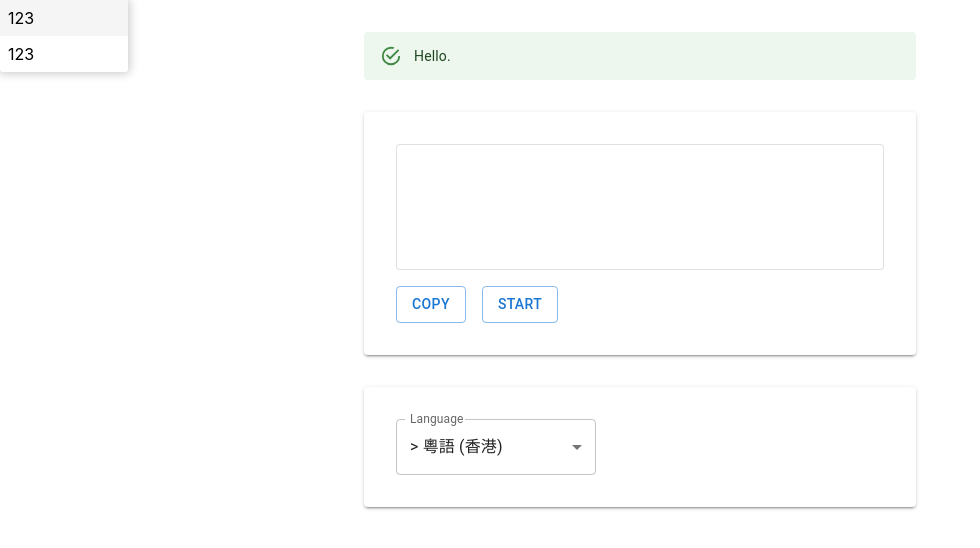
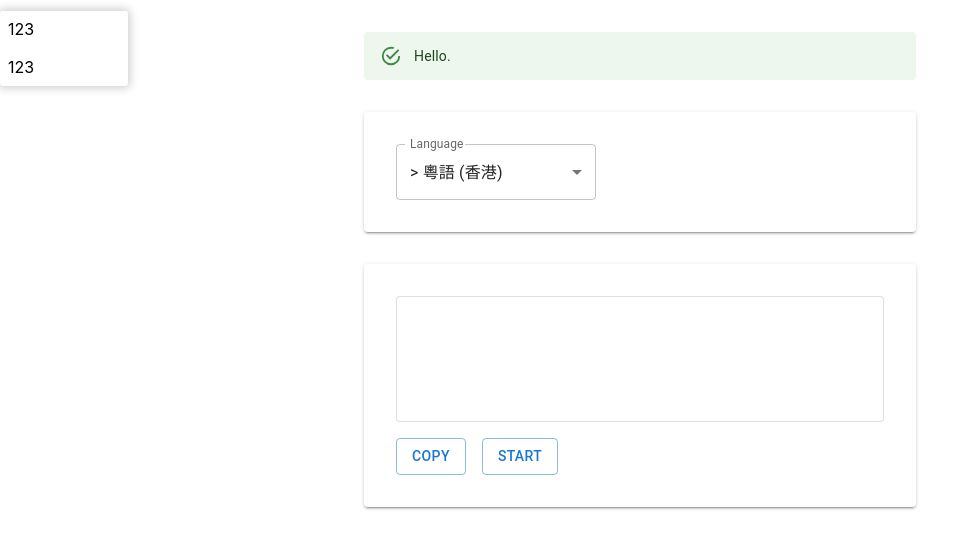
Before and after one commit to Jerrylum/web-speech-editor, a React (Create React App) app: page / in a window 1280 px wide. Shown: the top 548 px of the page, without its empty margins (0-980 px from the left). Built offline with nearby package versions, Linux system fonts and the light colour scheme.

Commit message:
implement menu

```diff
--- a/public/index.html
+++ b/public/index.html
@@ -41,12 +41,14 @@
     -->
 
     <!-- Jerry: insert transcript-menu here -->
-    <div class="transcript-menu show">
-      <div>
-        123
-      </div>
-      <div>
-        123
+    <div class="transcript-menu-wrapper show">
+      <div class="transcript-menu">
+        <div>
+          123
+        </div>
+        <div>
+          123
+        </div>
       </div>
     </div>
   </body>
--- a/src/Algorithm.ts
+++ b/src/Algorithm.ts
@@ -100,7 +100,7 @@ export function recognition_result_to_transcripts(result: SpeechRecognitionResul
         raw_input.push(result[i].transcript);
     }
 
-    let diff = diff_algorithm(raw_input);
+    let diff = diff_algorithm(raw_input, false);
     let rtn: ITranscript[] = [];
 
     for (let section of diff) {
--- a/src/App.tsx
+++ b/src/App.tsx
@@ -89,9 +89,6 @@ export default class App extends React.Component<{}, IAppState> {
     }
 
     recognition.onresult = (event: SpeechRecognitionEvent) => {
-      // let final_transcripts = prevState.final_transcripts;
-      // let interim_transcripts: ITranscript[] = [];
-
       let editor = this.doGetEditor();
       if (!editor) return;
 
@@ -103,17 +100,25 @@ export default class App extends React.Component<{}, IAppState> {
         let result = event.results[i];
         let transcript = recognition_result_to_transcripts(result);
 
-        if (result.isFinal) console.log(transcript);
-
         transcript.forEach(t => doc_transcripts += `<span
             id="${t.uuid}"
             class="transcript ${result.isFinal ? '' : 'interim'}"
-            ${t.options.size > 1 ? `transcript-options="${Array.from(t.options).join(';')}"` : ''}
+            ${t.options.size > 1 ? `transcript-options="${Array.from(t.options).sort().join(';')}"` : ''}
             >${t.selected}</span>`);
       }
 
       this.doInsertHtml(doc_transcripts, editor);
     }
+
+    this.doGetTranscriptMenu()?.addEventListener("scroll", event => {
+      let menu = this.doGetTranscriptMenu();
+      if (!menu) return;
+
+      if (menu.childNodes.length == 0) return;
+
+      // TODO
+      this.doMenuAssignHotkey();
+    });
 
 
     document.body.addEventListener('mouseover', (event: MouseEvent) => {
@@ -125,7 +130,7 @@ export default class App extends React.Component<{}, IAppState> {
         if (this.doMenuShow(target)) return;
       }
 
-      if (menu.classList.contains('show') && !this.menu_dismiss_timeout) {
+      if (this.menu_focused_transcript != null && !this.menu_dismiss_timeout) {
         this.menu_dismiss_timeout = setTimeout(this.doMenuHide, 500);
       }
 
@@ -135,9 +140,21 @@ export default class App extends React.Component<{}, IAppState> {
       let menu = this.doGetTranscriptMenu();
       if (!menu || !this.menu_focused_transcript) return;
 
-      let target = event.target;
-      if (target && target instanceof HTMLElement && menu.contains(target)) {
-        this.menu_focused_transcript.innerText = target.innerText;
+      let e_target = event.target;
+      if (e_target && e_target instanceof HTMLElement && menu.contains(e_target)) {
+        let target = event.target as HTMLElement;
+        while (
+          menu.contains(target) &&
+          !target.classList.contains('transcript-option') &&
+          target.parentElement != null)
+          target = target.parentElement;
+
+        if (target.classList.contains('transcript-delete-option')) {
+          this.menu_focused_transcript.innerText = '';
+        } else {
+          let span = target.querySelector('span.content') as HTMLElement | null;
+          this.menu_focused_transcript.innerText = span?.innerText || '';
+        }
         this.doMenuHide();
       }
     });
@@ -148,8 +165,8 @@ export default class App extends React.Component<{}, IAppState> {
 
       if (target?.matches('.transcript[transcript-options]')) {
         target.removeAttribute('transcript-options');
-        this.doMenuHide();
       }
+      this.doMenuHide();
     });
   }
 
@@ -159,6 +176,8 @@ export default class App extends React.Component<{}, IAppState> {
     let menu = this.doGetTranscriptMenu();
     if (!menu) return;
 
+    let menu_wrapper = this.doGetTranscriptMenuWrapper() as HTMLElement;
+
     if (this.menu_dismiss_timeout) clearTimeout(this.menu_dismiss_timeout);
     this.menu_dismiss_timeout = null;
 
@@ -166,18 +185,28 @@ export default class App extends React.Component<{}, IAppState> {
       let pos = target.getBoundingClientRect();
       let font_size = parseInt(document.defaultView?.getComputedStyle(menu).fontSize || '') || 0;
 
-      menu.style.left = `${pos.x - 15}px`;
-      menu.style.top = `${pos.y + font_size + 10}px`;
+      menu_wrapper.style.left = `${pos.x - 15}px`;
+      menu_wrapper.style.top = `${pos.y + font_size}px`;
+      menu_wrapper.classList.add('show');
       menu.innerHTML = '';
-      menu.classList.add('show');
       this.menu_focused_transcript = target;
 
       target.getAttribute('transcript-options')?.split(';').forEach(o => {
-        if (o == target.innerText) return;
+        if (o == target.innerText)
+          return;
+
         let option = document.createElement('div');
-        // option.classList.add('transcript-option');
-        option.innerText = o;
+        option.innerHTML = '<span class="hotkey-number">1</span>';
+        option.classList.add('transcript-option');
+        if (o == '') {
+          option.classList.add('transcript-delete-option');
+          option.innerHTML += '<font color="darkgrey">(delete)</font>';
+        } else {
+          option.innerHTML += `<span class="content">${o}</span>`;
+        }
         menu?.appendChild(option);
+
+        this.doMenuAssignHotkey();
       });
 
       return true;
@@ -188,9 +217,35 @@ export default class App extends React.Component<{}, IAppState> {
   }
 
   doMenuHide = () => {
-    this.doGetTranscriptMenu()?.classList.remove('show');
+    this.doGetTranscriptMenuWrapper()?.classList.remove('show');
     this.menu_dismiss_timeout = null;
     this.menu_focused_transcript = null;
+  }
+
+  doMenuAssignHotkey = () => {
+    let menu = this.doGetTranscriptMenu();
+    if (!menu) return;
+
+    // assume height of element is 30
+    // 0~15 -> 0, 15~45 -> 1
+    let scroll_top = menu.scrollTop + 1;
+    let height_of_element = (menu.childNodes[0] as HTMLElement).getBoundingClientRect().height;
+    let index = Math.floor((scroll_top + height_of_element / 2) / height_of_element);
+
+    for (let i = 0; i < menu.childElementCount; i++) {
+      let node = menu.childNodes[i] as HTMLElement;
+      let hotkey_num = (node.querySelector('span.hotkey-number') as HTMLElement);
+
+      if (i < index || i > index + 8)
+        hotkey_num.innerText = '';
+      else
+        hotkey_num.innerText = '' + (i - index + 1);
+    }
+
+  }
+
+  doGetTranscriptMenuWrapper = (): (HTMLElement | null) => {
+    return document.querySelector('.transcript-menu-wrapper');
   }
 
   doGetTranscriptMenu = (): (HTMLElement | null) => {
@@ -288,6 +343,7 @@ export default class App extends React.Component<{}, IAppState> {
       <>
         <Container maxWidth="sm" sx={{ pt: 4 }}>
           <MyAlert data={this.state.alert_message} />
+          {option_paper}
           <Paper elevation={2} sx={{ mt: 4, p: 4 }}>
             <Paper variant="outlined" className="Editor" id="ref-editor" sx={{ m: 0, p: 1.5, minHeight: '100px' }} contentEditable>
             </Paper>
@@ -304,7 +360,6 @@ export default class App extends React.Component<{}, IAppState> {
                 : null}
             </Stack>
           </Paper>
-          {option_paper}
         </Container>
       </>
     );
--- a/src/style/App.css
+++ b/src/style/App.css
@@ -52,27 +52,58 @@
   margin-bottom: -3px;
 }
 
+/* Jerry: belongs to insert script */
+.transcript-menu-wrapper {
+  position: fixed;
+  min-width: 8rem;
+  top: 0;
+  left: 0;
+  display: inline-block;
+}
 
-/* Jerry: belongs to insert script */
 .transcript-menu {
-  position: fixed;
   min-width: 8rem;
   background-color: white;
   border-radius: 3px;
   -webkit-box-shadow: rgba(0, 0, 0, 0.2) 0 0 10px 2px;
   -moz-box-shadow: rgba(0, 0, 0, 0.2) 0 0 10px 2px;
   box-shadow: rgba(0, 0, 0, 0.2) 0 0 10px 2px;
-  top: 0;
-  left: 0;
-  z-index: 1000;
+  margin-top: .7rem;
+  z-index: 10000;
+  max-height: calc(2.35rem * 9);
+  overflow-y: auto;
 }
 
-.transcript-menu:not(.show),.transcript-menu:empty {
+/* width */
+.transcript-menu::-webkit-scrollbar {
+  width: 0.1rem;
+}
+
+/* Track */
+.transcript-menu::-webkit-scrollbar-track {
+  /* box-shadow: inset 0 0 5px darkgrey; */
+  border-radius: 0;
+}
+
+/* Handle */
+.transcript-menu::-webkit-scrollbar-thumb {
+  background: darkgray;
+}
+
+.transcript-menu-wrapper:not(.show) {
   display: none !important;
 }
 
 .transcript-menu > div {
-  padding: .5em;
+  padding: 0.5em;
+  height: 1.35rem;
+}
+
+.transcript-menu > div > span.hotkey-number {
+  display: inline-block;
+  /* margin-right: 0.5rem; */
+  margin-left: 0.2rem;
+  width: 1rem;
 }
 
 .transcript-menu > div:hover {
```
